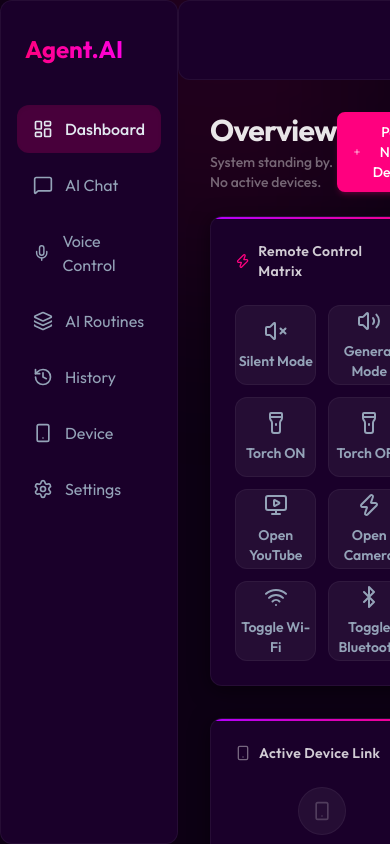
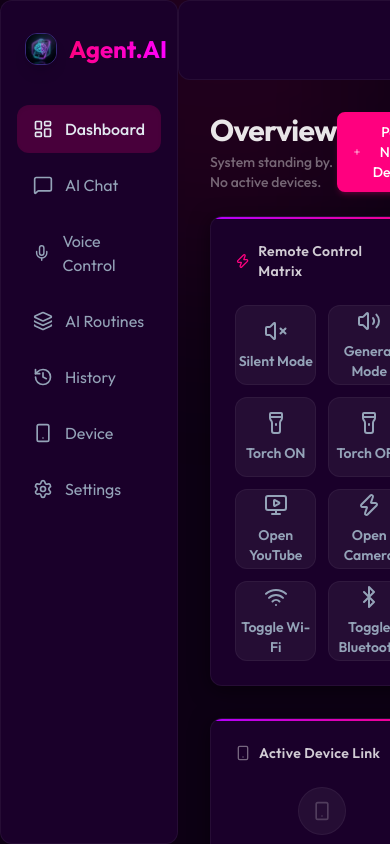
Before and after one commit to aryanthakor37/AI-controller, a React (Vite) app in the folder client/: page /dashboard in a window 390 px wide. Built offline with nearby package versions, Linux system fonts and the light colour scheme; no server answers; sample sign-in values are in the browser's storage.

Commit message:
Add custom high-tech AI Mobile Control logo icon for site favicon and sidebar brand header

```diff
--- a/client/index.html
+++ b/client/index.html
@@ -3,6 +3,9 @@
   <head>
     <meta charset="UTF-8" />
     <meta name="viewport" content="width=device-width, initial-scale=1.0" />
+    <link rel="icon" type="image/png" href="/favicon.png" />
+    <link rel="shortcut icon" href="/favicon.ico" />
+    <link rel="apple-touch-icon" href="/favicon.png" />
     <title>AI Mobile Control Agent</title>
   </head>
   <body>
--- a/client/src/layouts/DashboardLayout.jsx
+++ b/client/src/layouts/DashboardLayout.jsx
@@ -7,7 +7,8 @@ import { useSelector } from 'react-redux';
 const Sidebar = () => (
   <aside className="w-64 h-screen glass border-r border-white/10 flex flex-col pt-8 z-20">
     <div className="px-6 mb-10">
-      <Link to="/">
+      <Link to="/" className="flex items-center space-x-3">
+        <img src="/favicon.png" alt="Agent AI Logo" className="w-8 h-8 rounded-xl shadow-lg border border-indigo-500/40 object-cover" />
         <h1 className="text-2xl font-bold bg-gradient-to-r from-primary to-accent-cyan bg-clip-text text-transparent hover:opacity-80 transition-opacity cursor-pointer">
           Agent.AI
         </h1>
```
Also changed, not shown: client/public/favicon.png (added), 1 other file (tests, documents, lock files or other folders).
